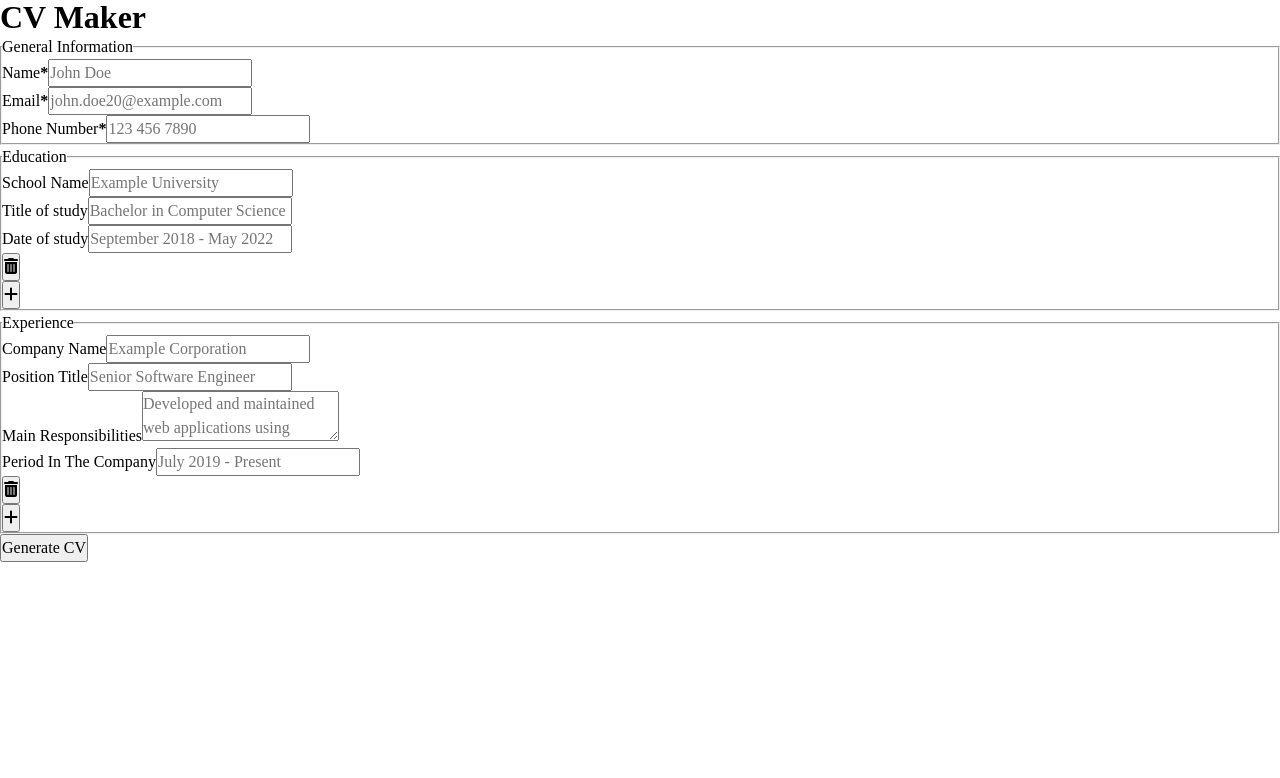
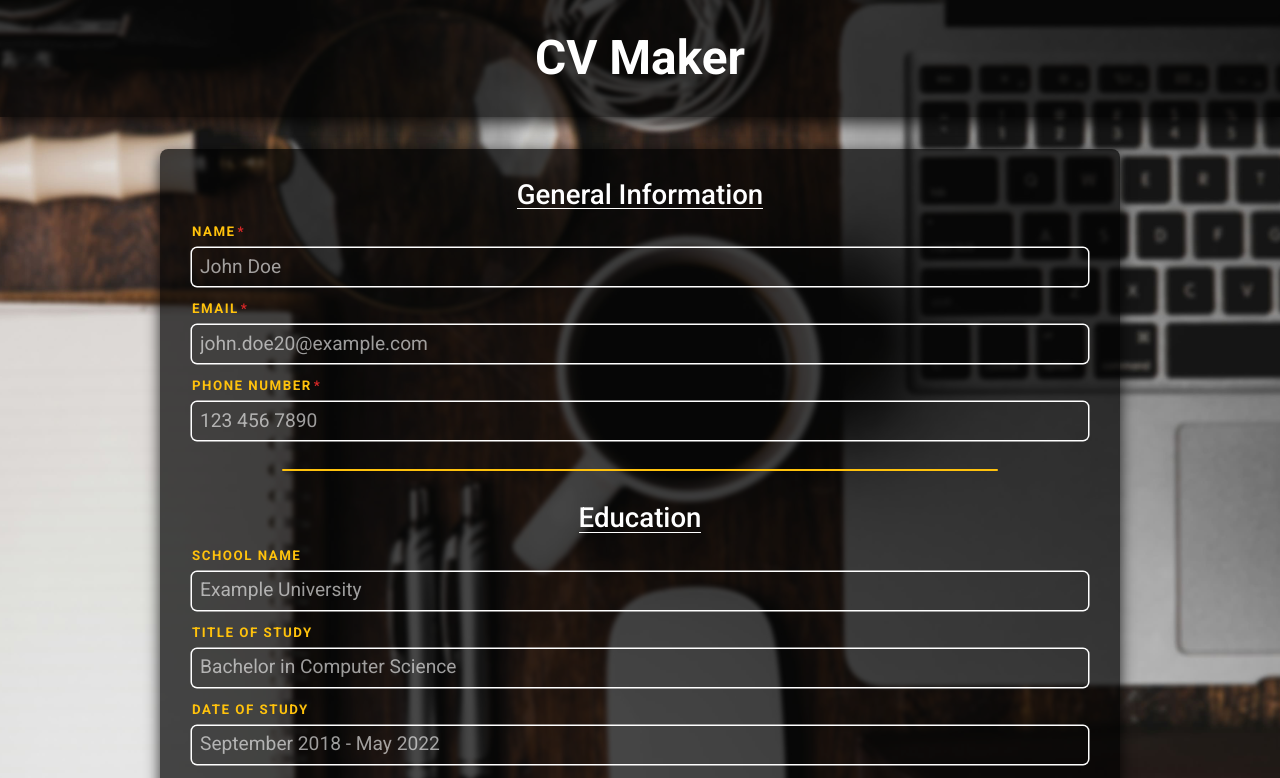
Before and after one commit to Oliver-Ard/cv-application, a React (Vite) app: page / in a window 1280 px wide. Shown: the top 778 px of the page. Built offline with nearby package versions, Linux system fonts and the light colour scheme.

Commit message:
style: Add style to the form and the body

```diff
--- a/index.html
+++ b/index.html
@@ -6,6 +6,11 @@
 		<script
 			src="https://kit.fontawesome.com/1c4826088d.js"
 			crossorigin="anonymous"></script>
+		<link rel="preconnect" href="https://fonts.googleapis.com" />
+		<link rel="preconnect" href="https://fonts.gstatic.com" crossorigin />
+		<link
+			href="https://fonts.googleapis.com/css2?family=Roboto:ital,wght@0,100;0,300;0,400;0,500;0,700;0,900;1,100;1,300;1,400;1,500;1,700;1,900&display=swap"
+			rel="stylesheet" />
 		<link rel="icon" href="/favicon.png" />
 		<title>CV Maker</title>
 	</head>
--- a/src/App.jsx
+++ b/src/App.jsx
@@ -4,7 +4,7 @@ function App() {
 	return (
 		<>
 			<h1>CV Maker</h1>
-			<main className="main">
+			<main className="content">
 				<Form />
 			</main>
 		</>
--- a/src/components/Form/Form.jsx
+++ b/src/components/Form/Form.jsx
@@ -85,7 +85,7 @@ function Form() {
 							onClick={() => {
 								removeFields("education", id);
 							}}
-							className="remove-btn"
+							className="remove-btn form-btn"
 							type="button"
 							aria-label="Remove fields">
 							<i className="fa-solid fa-trash-can"></i>
@@ -95,7 +95,7 @@ function Form() {
 
 				<button
 					onClick={() => addFields("education")}
-					className="add-btn"
+					className="add-btn form-btn"
 					type="button"
 					aria-label="Add fields">
 					<i className="fa-solid fa-plus"></i>
@@ -111,7 +111,7 @@ function Form() {
 							onClick={() => {
 								removeFields("experience", id);
 							}}
-							className="remove-btn"
+							className="remove-btn form-btn"
 							type="button"
 							aria-label="Remove fields">
 							<i className="fa-solid fa-trash-can"></i>
@@ -123,7 +123,7 @@ function Form() {
 					onClick={() => {
 						addFields("experience");
 					}}
-					className="add-btn"
+					className="add-btn form-btn"
 					type="button"
 					aria-label="Add fields">
 					{" "}
@@ -131,7 +131,7 @@ function Form() {
 				</button>
 			</Section>
 
-			<button className="submit-btn">Generate CV</button>
+			<button className="submit-btn form-btn">Generate CV</button>
 		</form>
 	);
 }
--- a/src/index.css
+++ b/src/index.css
@@ -1 +1,129 @@
 @import "./styles/reset.css";
+
+@import "./styles/Form.css";
+
+/* VARIABLES */
+:root {
+	--ff-body: "Roboto", sans-serif;
+
+	--font-size-200: 0.694rem;
+	--font-size-300: 0.833rem;
+	--font-size-400: 1rem;
+	--font-size-500: 1.2rem;
+	--font-size-600: 1.44rem;
+	--font-size-700: 1.728rem;
+	--font-size-800: 2.074rem;
+	--font-size-900: 2.488rem;
+	--font-size-1000: 2.986rem;
+
+	--clr-primary: #ffc20c;
+	--clr-primary-2: rgba(255, 194, 12, 0.9);
+	--clr-dark: #242020;
+	--clr-light: #fff;
+	--clr-light-2: rgba(255, 255, 255, 0.9);
+	--clr-grey: rgba(255, 255, 255, 0.6);
+	--clr-red: #de2828;
+	--clr-red-2: rgba(222, 40, 40, 0.8);
+
+	--clr-overlay: rgb(0, 0, 0, 0.7);
+
+	--box-shadow: 0px 5px 15px 0 rgba(0, 0, 0, 0.8);
+
+	--input-border: 0 0 0 1.5px var(--clr-light);
+	--input-border-focus: 0 0 0 2px var(--clr-primary);
+	--input-border-invalid: 0 0 0 2px var(--clr-red);
+	--button-focus-light: 0 0 0 2px var(--clr-light);
+
+	--border-radius: 8px;
+	--border-radius-2: 50%;
+	--border-radius-3: 50px;
+}
+
+/* GENERAL STYLES */
+body {
+	font-family: var(--ff-body);
+	font-size: var(--font-size-500);
+	color: var(--clr-light);
+	background: url("./assets/background.jpg") no-repeat fixed center/cover;
+}
+
+h1 {
+	font-size: var(--font-size-1000);
+	text-align: center;
+	background: var(--clr-overlay);
+	padding: 2rem;
+	box-shadow: var(--box-shadow);
+}
+
+h2 {
+	font-size: var(--font-size-900);
+}
+
+h3 {
+	font-size: var(--font-size-800);
+}
+
+h4 {
+	font-size: var(--font-size-700);
+}
+
+button {
+	display: inline-block;
+	cursor: pointer;
+	color: inherit;
+	border: none;
+	padding: 0.3em;
+}
+
+button:active {
+	opacity: 0.8;
+}
+
+i {
+	font-size: inherit;
+	margin: 0 0.3rem;
+}
+
+/* Main Content */
+.content {
+	background: var(--clr-overlay);
+	width: min(90%, 60rem);
+	margin: 2rem auto;
+	padding: 2rem;
+	box-shadow: var(--box-shadow);
+	border-radius: var(--border-radius);
+}
+
+/* MEDIA QUERIES */
+@media (max-width: 420px) {
+	body {
+		font-size: var(--font-size-400);
+	}
+
+	h1 {
+		font-size: var(--font-size-900);
+	}
+
+	.cv-form legend {
+		font-size: var(--font-size-600);
+	}
+
+	.cv-form label {
+		font-size: var(--font-size-200);
+	}
+
+	.cv-form .form-btn {
+		font-size: var(--font-size-500);
+	}
+}
+
+/* ANIMATIONS */
+@keyframes scale {
+	0% {
+		transform: scale(1);
+	}
+
+	100% {
+		transform: scale(1.05);
+	}
+}
--- /dev/null
+++ b/src/styles/Form.css
@@ -0,0 +1,121 @@
+.cv-form fieldset {
+	border: none;
+	position: relative;
+	margin-bottom: 3rem;
+}
+
+.cv-form fieldset::before {
+	content: "";
+	background: var(--clr-primary);
+	width: 80%;
+	height: 2px;
+	border-radius: var(--border-radius-3);
+
+	position: absolute;
+	bottom: -15px;
+	left: calc(50% - 40%);
+}
+
+.cv-form legend {
+	color: var(--clr-light);
+	font-size: var(--font-size-700);
+	font-weight: 500;
+	text-align: center;
+	margin-bottom: 1rem;
+	line-height: 1;
+	border-bottom: 1px solid currentColor;
+}
+
+/* --Input fields-- */
+.cv-form .input-wrapper {
+	margin-bottom: 1rem;
+
+	display: flex;
+	flex-direction: column;
+}
+
+.cv-form label {
+	color: var(--clr-primary);
+	font-size: var(--font-size-300);
+	font-weight: 700;
+	text-transform: uppercase;
+	letter-spacing: 1.5px;
+	margin-bottom: 0.5rem;
+}
+
+.cv-form input,
+.cv-form textarea {
+	color: var(--clr-light);
+	background: transparent;
+	padding: 0.3rem 0.5rem;
+	border-radius: 5px;
+	border: none;
+	box-shadow: var(--input-border);
+}
+
+.cv-form textarea {
+	height: 10rem;
+}
+
+.cv-form input::placeholder,
+.cv-form textarea::placeholder {
+	color: var(--clr-grey);
+}
+
+.cv-form input:focus-visible:invalid {
+	box-shadow: var(--input-border-invalid);
+}
+.cv-form input:focus-visible,
+.cv-form textarea:focus-visible {
+	outline: none;
+	border: none;
+	box-shadow: var(--input-border-focus);
+}
+
+.cv-form .required-label {
+	color: var(--clr-red);
+	margin-left: 2px;
+}
+
+/* Buttons */
+.cv-form .form-btn {
+	display: block;
+	font-size: var(--font-size-600);
+	width: 100%;
+	border-radius: var(--border-radius);
+
+	transition: transform 200ms ease-in-out;
+}
+
+.cv-form .form-btn:hover {
+	transform: scale(1.03);
+}
+
+.cv-form .form-btn:focus-visible {
+	outline: none;
+	box-shadow: var(--button-focus-light);
+
+	animation: scale 300ms ease-in-out alternate 2;
+}
+
+.cv-form .add-btn {
+	background: var(--clr-primary-2);
+	color: var(--clr-dark);
+}
+
+.cv-form .remove-btn {
+	background: var(--clr-red-2);
+	margin-bottom: 2rem;
+	width: auto;
+	margin-left: auto;
+}
+
+.cv-form .remove-btn:hover {
+	transform: scale(1.15);
+}
+
+.cv-form .submit-btn {
+	background: var(--clr-light-2);
+	color: var(--clr-dark);
+	font-weight: 500;
+}
```
Also changed, not shown: src/assets/background.jpg (added).
